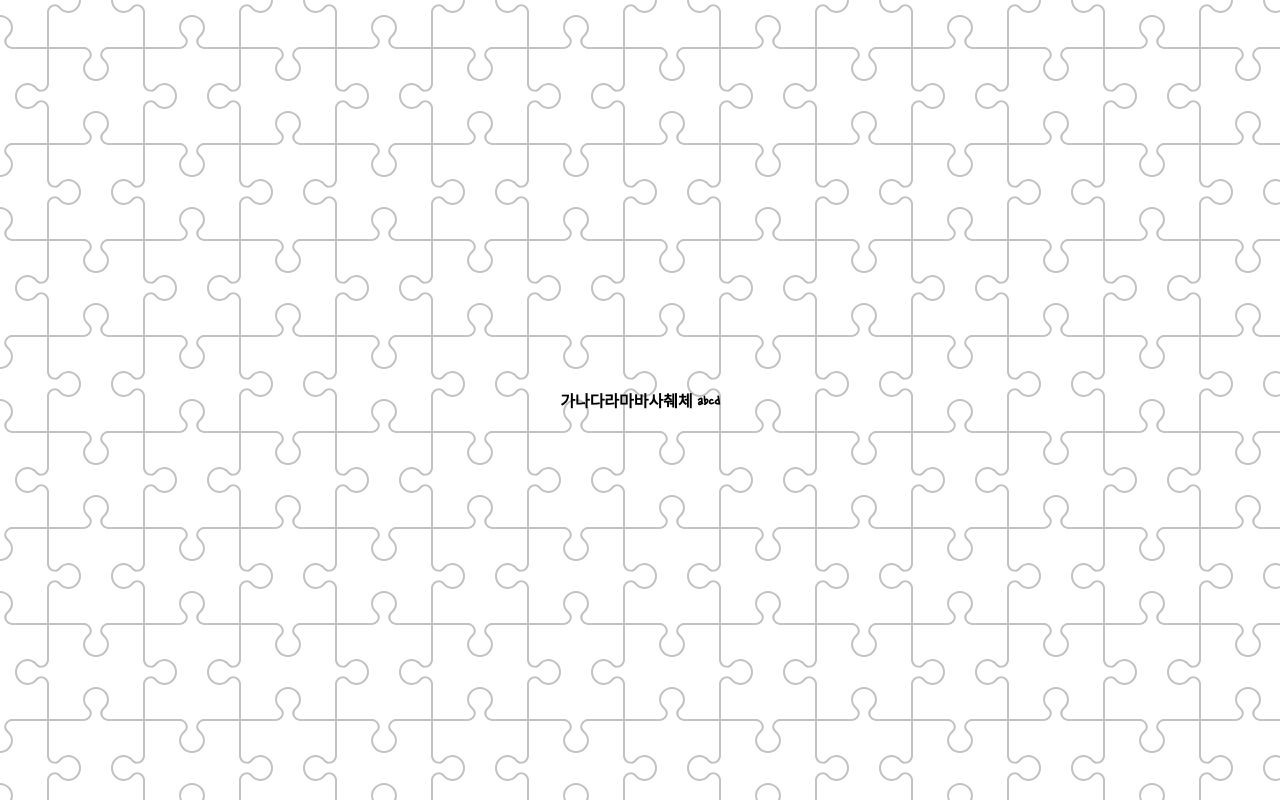
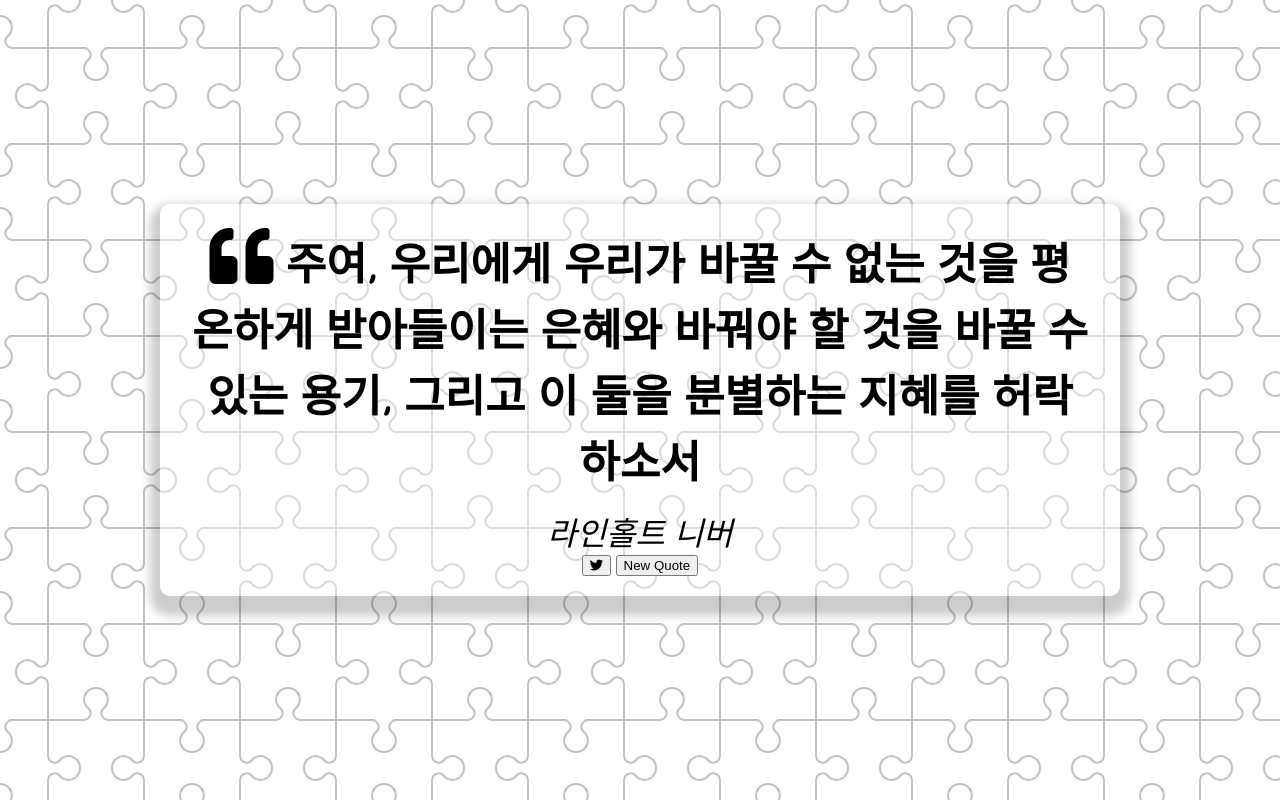
Before and after one commit to byung803/QuoteGenerator, a plain HTML site: page index.html in a window 1280 px wide. Drawn offline with Linux system fonts and the light colour scheme; a web font is replaced by a local one.

Commit message:
13. Styling and HTML Elements

```diff
--- a/index.html
+++ b/index.html
@@ -9,8 +9,25 @@
     <link rel="stylesheet" href="style.css">
 </head>
 <body>
+    <div class="quote-container" id="quote-container">
+        <!-- Quote -->
+        <div class="quote-text">
+            <i class="fas fa-quote-left"></i>
+            <span id="quote">주여, 우리에게 우리가 바꿀 수 없는 것을 평온하게 받아들이는 은혜와 바꿔야 할 것을 바꿀 수 있는 용기, 그리고 이 둘을 분별하는 지혜를 허락하소서</span>
+        </div>
+        <!-- Author -->
+        <div class="quote-author">
+            <span class="author">라인홀트 니버</span>
+        </div>
+        <!-- Buttons -->
+        <div class="buttons button-container">
+            <button class="twitter-button" id="twitter" title="tweet This!">
+                <i class="fab fa-twitter"></i>
+            </button>
+            <button id="new-quote">New Quote</button>
+        </div>
+    </div>
     <!-- Script -->
-    가나다라마바사췌체 abcd
     <script src="script.js"></script>
 </body>
 </html>
--- a/style.css
+++ b/style.css
@@ -17,3 +17,42 @@ body {
     align-items: center;
     justify-content: center;
 }
+
+.quote-container {
+    width: auto;
+    max-width: 900px;
+    padding: 20px 30px;
+    border-radius: 10px;
+    background-color: rgba(255, 255, 255, 0.4);
+    box-shadow: 0 10px 10px 10px rgba(0, 0, 0, 0.2);
+}
+
+.quote-text {
+    font-size: 2.75rem;
+}
+
+.long-quote {
+    font-size: 2rem;
+}
+
+.fa-quote-left {
+    font-size: 4rem;
+}
+
+.quote-author {
+    margin-top: 15px;
+    font-size: 2rem;
+    font-weight: 400;
+    font-style: italic;
+}
+
+/* Media Query: Tablet or Smaller */
+@media screen and (max-width: 1000px) {
+    .quote-container {
+        margin: auto 10px;
+    }
+
+    .quote-textg {
+        font-size: 2.5rem;
+    }
+}
```
